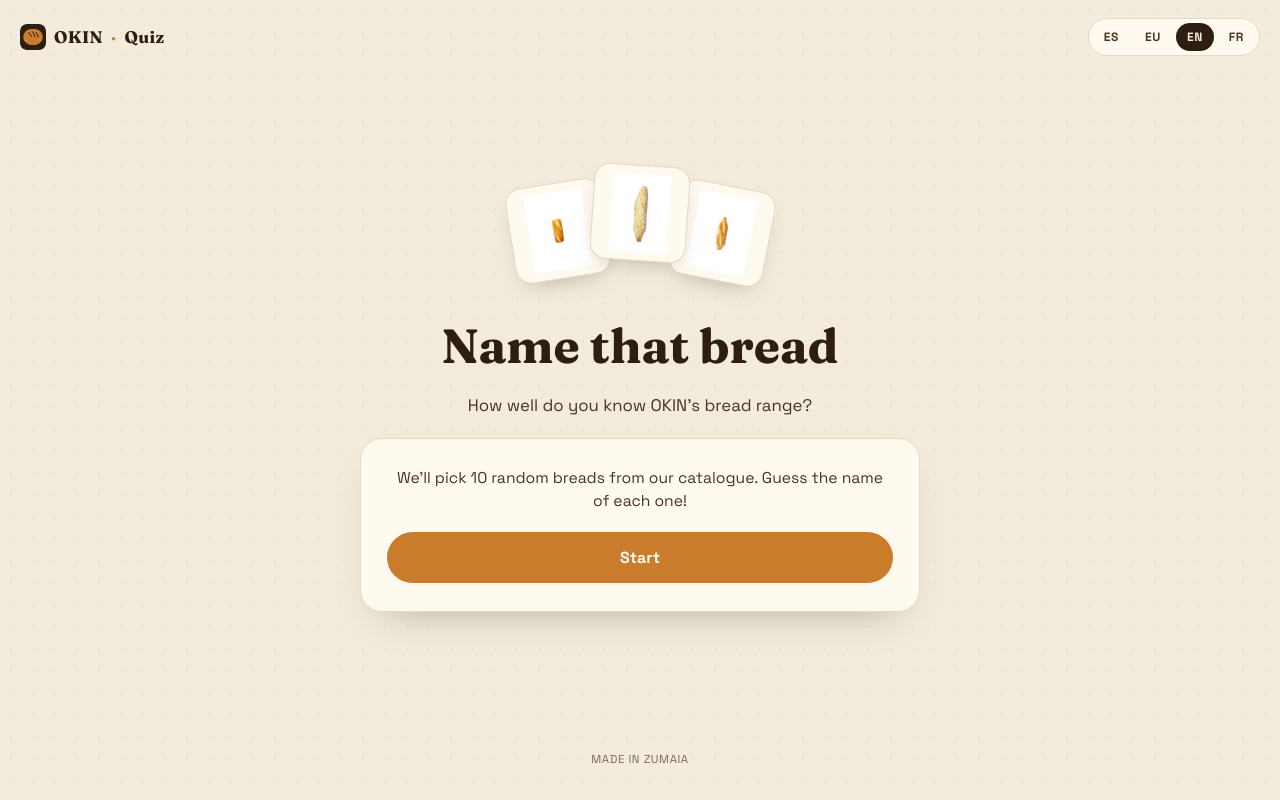
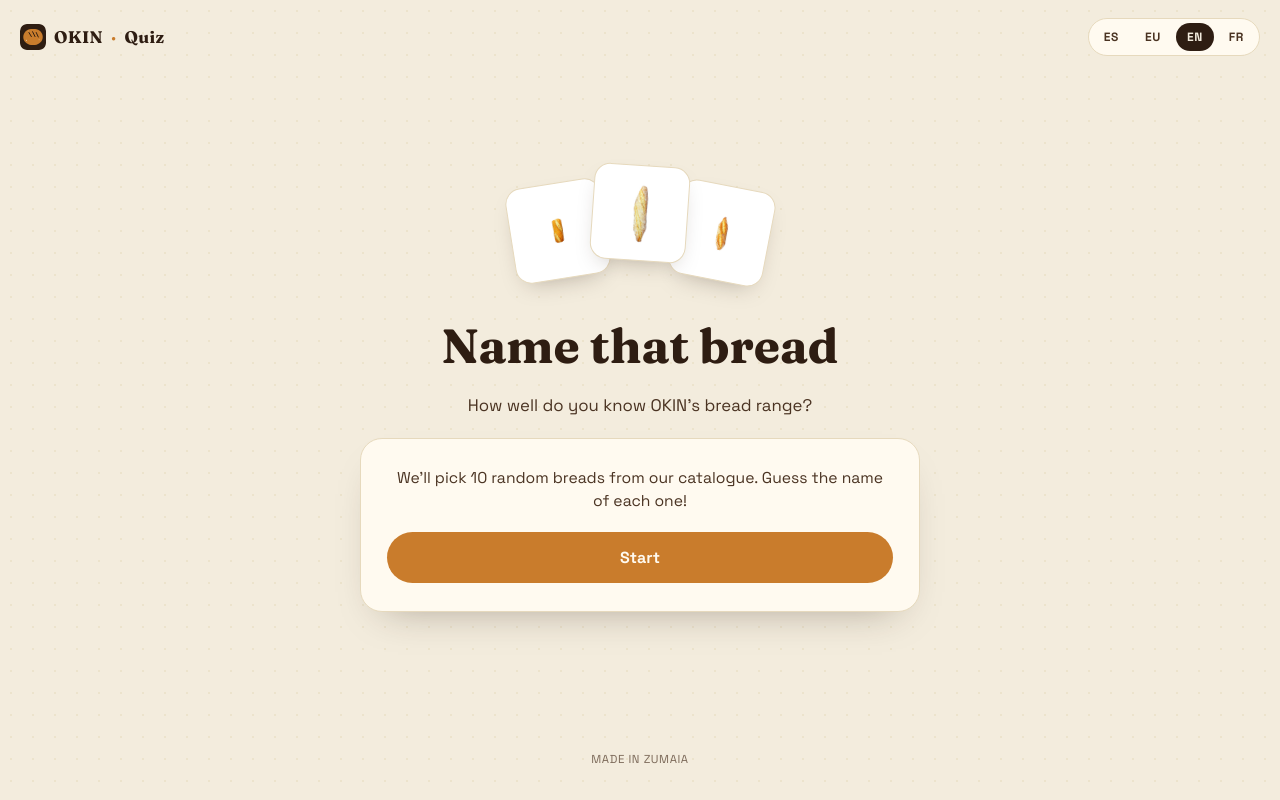
Before and after one commit to yosulin/elige-tu-pan-quiz, a React (Vite) app: page / in a window 1280 px wide. Built offline with nearby package versions, Linux system fonts and the light colour scheme.

Commit message:
Marco blanco puro en las fotos de la portada para que no hagan costura con el fondo blanco de producto

```diff
--- a/src/styles/global.css
+++ b/src/styles/global.css
@@ -11,6 +11,7 @@
   --sage-soft: #e4ead9;   /* fondo de acierto */
   --brick-soft: #f3ddd6;  /* fondo de error */
   --paper: #fffaf0;       /* tarjetas */
+  --white: #ffffff;       /* blanco puro — para fundirse con las fotos de producto */
 
   --font-display: 'Fraunces', ui-serif, Georgia, serif;
   --font-body: 'Space Grotesk', ui-sans-serif, system-ui, sans-serif;
@@ -170,7 +171,7 @@
   width: 96px;
   height: 96px;
   object-fit: contain;
-  background: var(--paper);
+  background: var(--white);
   border-radius: 16px;
   border: 1px solid var(--flour-deep);
   box-shadow: 0 10px 24px -12px rgba(46, 29, 18, 0.35);
```
